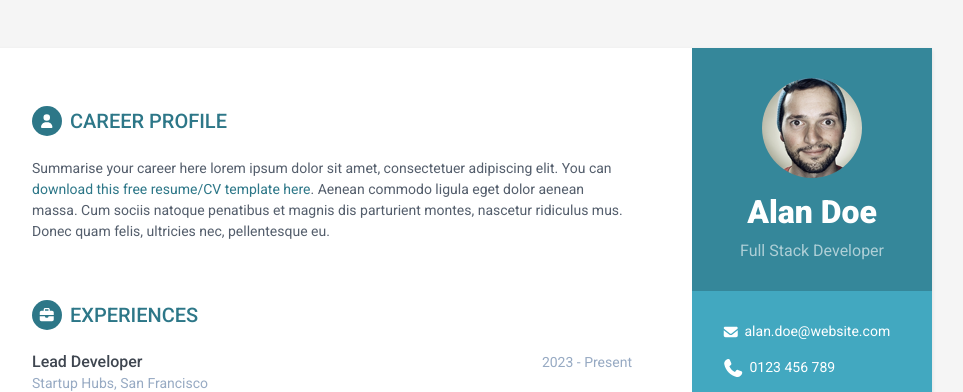
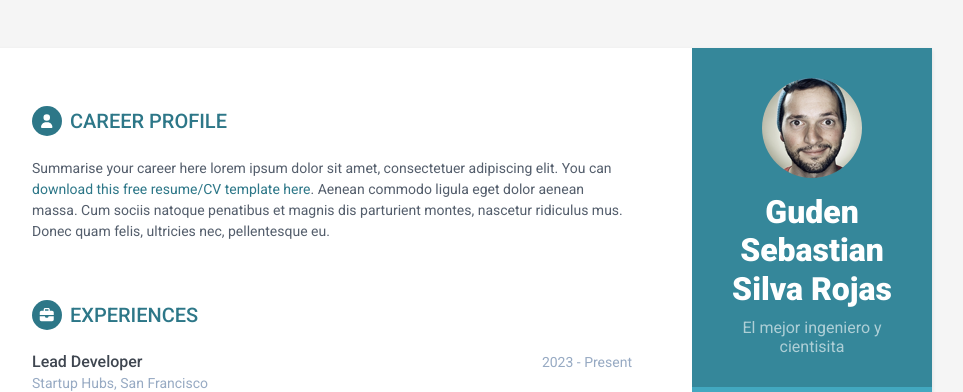
Before and after one commit to Gudenxxos/CV, a plain HTML site: page index.html in a window 1280 px wide. Shown: the top 392 px of the page, without its empty margins (188-1151 px from the left). Drawn offline with Linux system fonts and the light colour scheme.

Commit message:
Cambia el nombre de la persona (#1)
* Cambia el nombre de la persona

* ajusta cambiar_nombre

```diff
--- a/index.html
+++ b/index.html
@@ -25,8 +25,8 @@
         <div class="sidebar-wrapper">
             <div class="profile-container">
                 <img class="profile" src="assets/images/profile.png" alt="" />
-                <h1 class="name">Alan Doe</h1>
-                <h3 class="tagline">Full Stack Developer</h3>
+                <h1 class="name">Guden Sebastian Silva Rojas</h1>
+                <h3 class="tagline">El mejor ingeniero y cientisita</h3>
             </div><!--//profile-container-->
 
             <div class="contact-container container-block">
```
